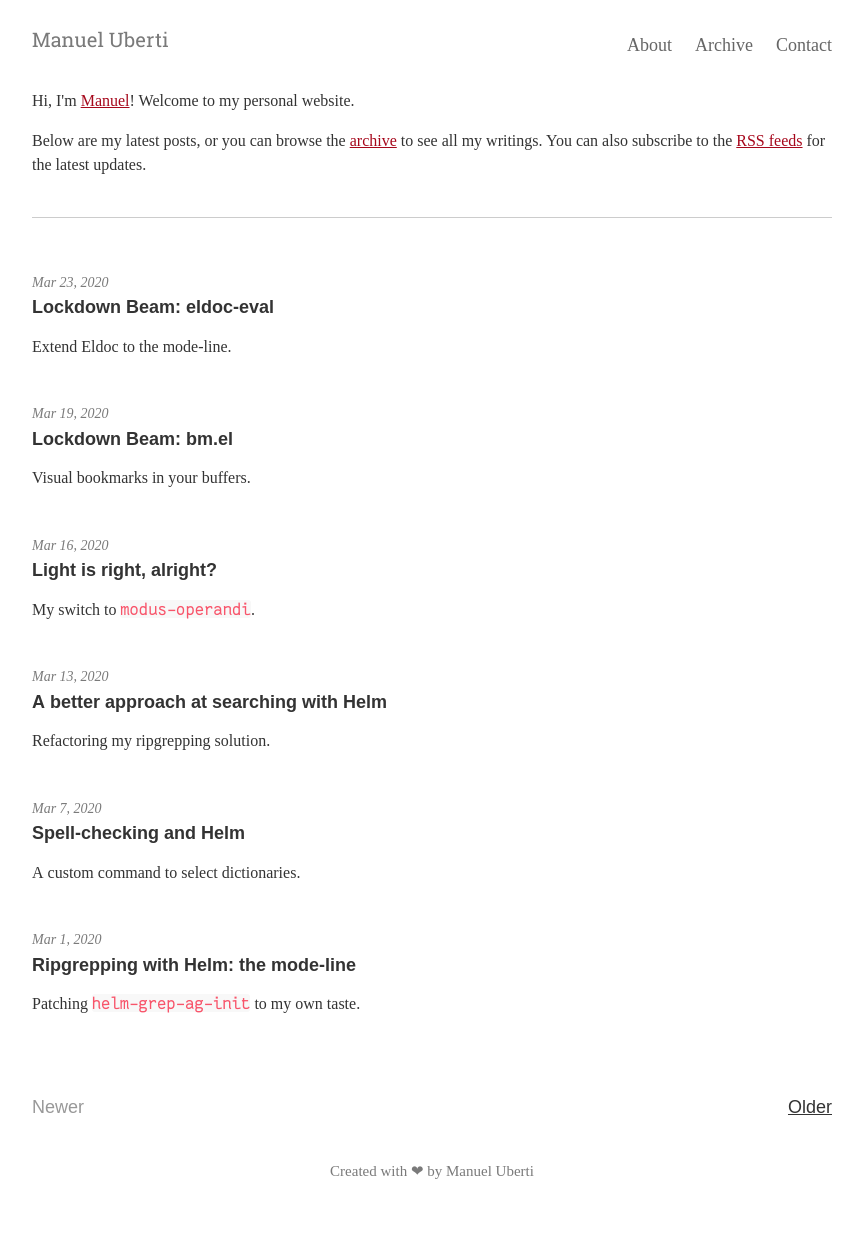
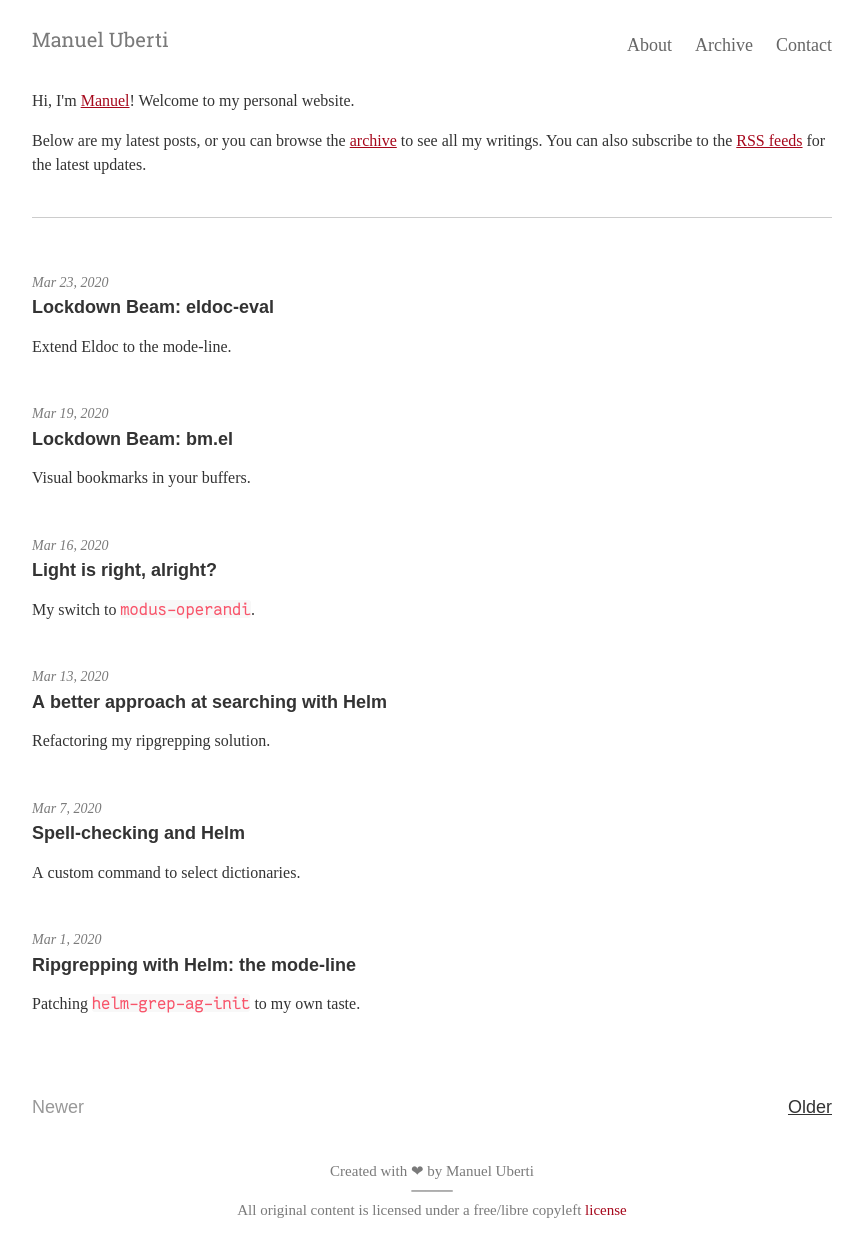
Before and after one commit to manuel-uberti/manuel-uberti.github.io, a Jekyll site: the page built from index.html, in a window 1280 px wide. Shown: the whole page, without its empty margins (208-1071 px from the left). Built offline with Jekyll 4.4.1, drawn with Linux system fonts in a browser that asks for light colours; some web fonts are replaced; the list of posts is cut into pages by our own code; before the commit the page ends 1197 px from its top, so only the background shows below that.

Commit message:
Add footer and license

```diff
--- a/_includes/footer.html
+++ b/_includes/footer.html
@@ -1,7 +1,9 @@
 <footer class="center">
   <div class="measure">
     <div>
-      Created with ❤ by Manuel Uberti
+      Created with ❤ by Manuel Uberti<br>
+      ⸻<br>
+      All original content is licensed under a free/libre copyleft <a href="https://www.manueluberti.eu/license">license</a>
     </div>
   </div>
 </footer>
```
Also changed, not shown: license.md (added).
